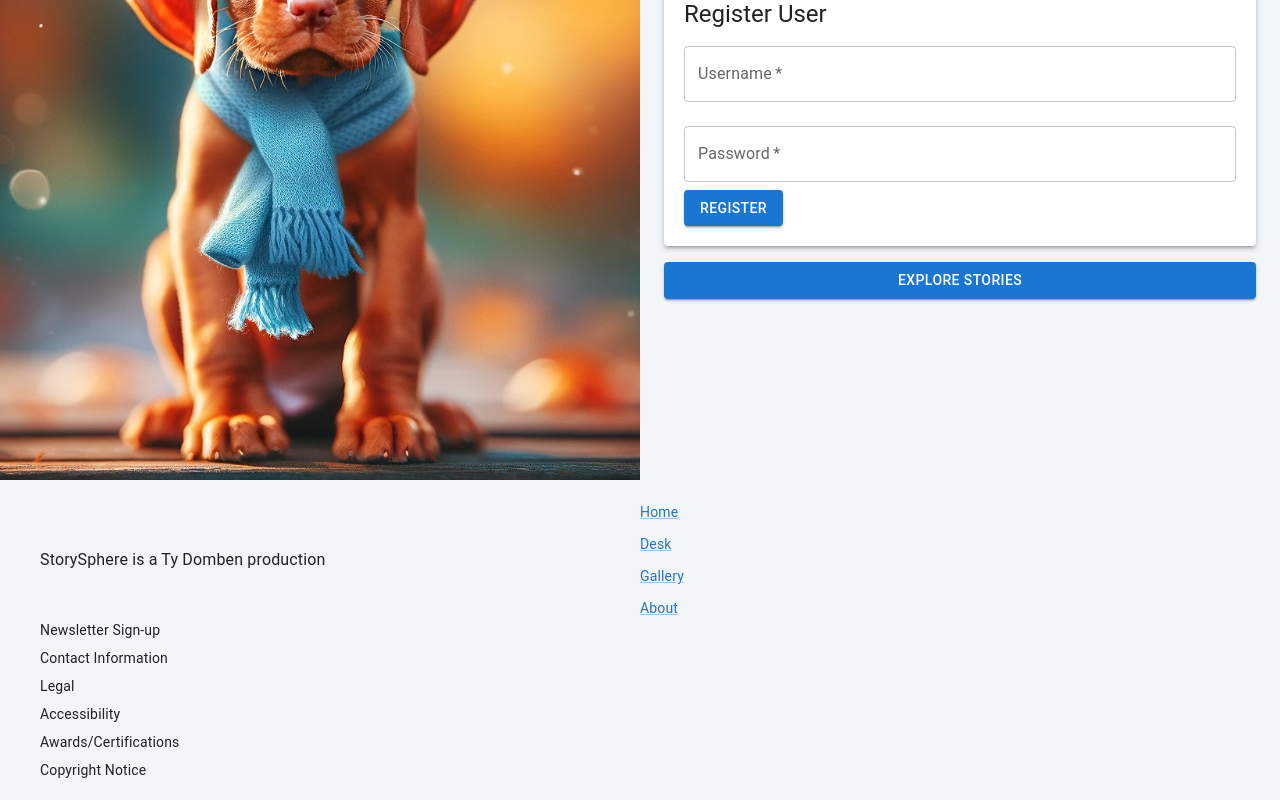
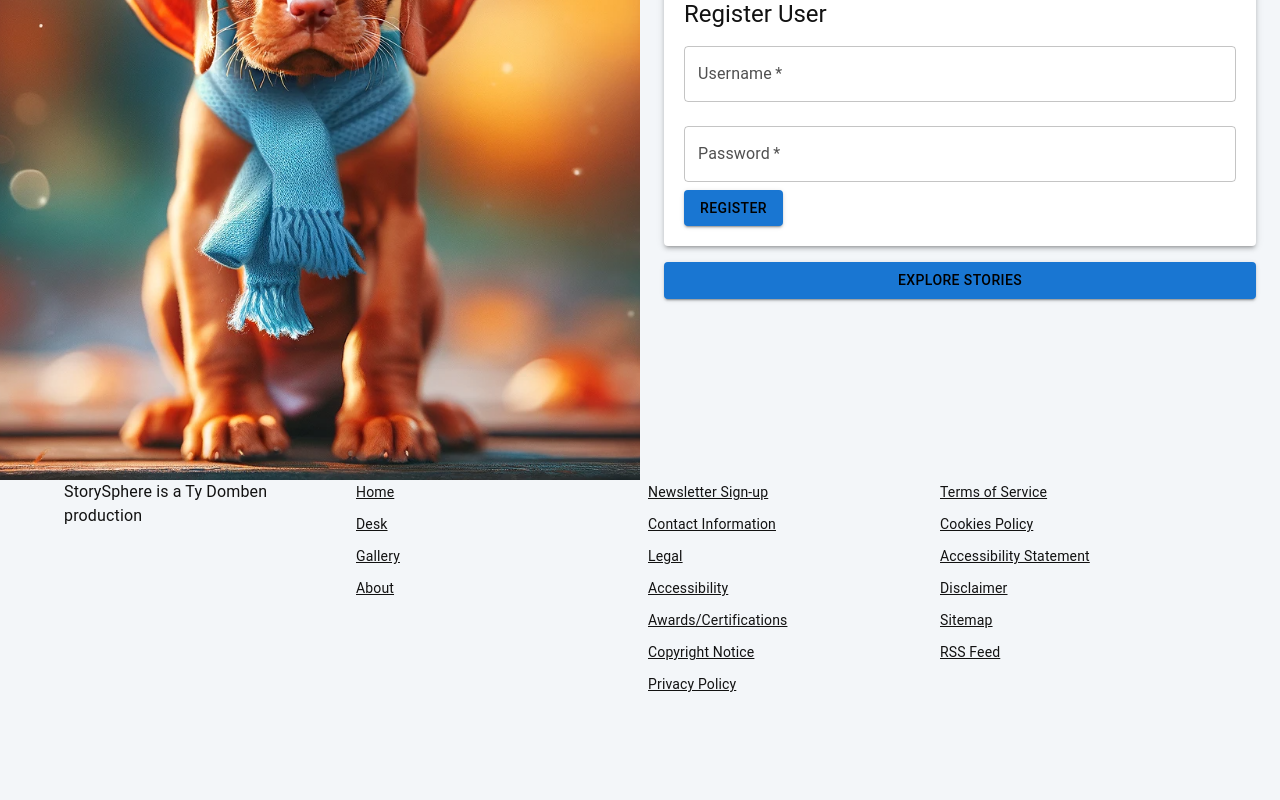
Before and after one commit to TyDomben/storySphere, a React (Vite) app: page /#/about in a window 1280 px wide. Shown: the part 384-1184 px from the top of the page. After the commit the page ends 1080 px from the top, so only its background shows below. Built offline with nearby package versions, Linux system fonts and the light colour scheme; no server answers.

Commit message:
fixed some issues with mui

```diff
--- a/index.html
+++ b/index.html
@@ -4,7 +4,7 @@
     <meta charset="utf-8">
     <meta name="viewport" content="width=device-width, initial-scale=1, shrink-to-fit=no">
     <meta name="theme-color" content="#000000">
-    <title>Prime Solo Project</title>
+    <title>StorySphere by Ty</title>
   </head>
   <body>
     <noscript>
--- a/package.json
+++ b/package.json
@@ -9,7 +9,7 @@
     "@emotion/react": "^11.11.3",
     "@emotion/styled": "^11.11.0",
     "@mui/icons-material": "^5.15.7",
-    "@mui/material": "^5.15.7",
+    "@mui/material": "^5.15.9",
     "@mui/styled-engine-sc": "^6.0.0-alpha.14",
     "axios": "^1.6.2",
     "bcryptjs": "^2.4.3",
--- a/src/components/Footer/Footer.jsx
+++ b/src/components/Footer/Footer.jsx
@@ -1,45 +1,74 @@
 import React from "react";
 import { Container, Grid, Typography, Link } from "@mui/material";
+// import { createTheme } from "@mui/material/styles";
+
+// const theme = createTheme();
 
 function Footer() {
-  // Define an array of links for easy mapping
-  // this makes an easier edit in the future
   const linkSections = [
-    { label: "Home", path: "/home" },
+    { label: "Home", path: "/" },
     { label: "Desk", path: "/desk" },
     { label: "Gallery", path: "/gallery" },
     { label: "About", path: "/about" },
   ];
 
-  // Define an array for the company info sections
-  // this makes an easier edit in the future
-  // TODO make these links like above? maybe just all to my github or something?
   const infoSections = [
-    "Newsletter Sign-up",
-    "Contact Information",
-    "Legal",
-    "Accessibility",
-    "Awards/Certifications",
-    "Copyright Notice",
+    {
+      label: "Newsletter Sign-up",
+      path: "https://github.com/TyDomben/TyDomben",
+    },
+    {
+      label: "Contact Information",
+      path: "https://github.com/TyDomben/TyDomben",
+    },
+    { label: "Legal", path: "https://github.com/TyDomben/TyDomben" },
+
+    { label: "Accessibility", path: "https://github.com/TyDomben/TyDomben" },
+    {
+      label: "Awards/Certifications",
+      path: "https://github.com/TyDomben/TyDomben",
+    },
+    { label: "Copyright Notice", path: "https://github.com/TyDomben/TyDomben" },
+    { label: "Privacy Policy", path: "https://github.com/TyDomben/TyDomben" },
+    { label: "Terms of Service", path: "https://github.com/TyDomben/TyDomben" },
+    { label: "Cookies Policy", path: "https://github.com/TyDomben/TyDomben" },
+    {
+      label: "Accessibility Statement",
+      path: "https://github.com/TyDomben/TyDomben",
+    },
+    { label: "Disclaimer", path: "https://github.com/TyDomben/TyDomben" },
+    { label: "Sitemap", path: "https://github.com/TyDomben/TyDomben" },
+    { label: "RSS Feed", path: "https://github.com/TyDomben/TyDomben" },
   ];
+  {
+    /* Footer.jsx */
+  }
+  return (
 
-  return (
-    <Container component="footer" style={{ padding: "20px 0" }}>
-      <Grid container justifyContent="space-between" alignItems="center">
-        {/* Left side - Production Notice */}
-        <Grid item xs={12} sm={6}>
-          <Typography variant="subtitle1">
+    <Container
+      // component="footer"
+
+
+      // sx={{
+      //   py: 5, // padding top and bottom
+      //   backgroundColor: "#f7f7f7",
+      //   color: "text.secondary", // theme-based color
+      // }}
+    >
+      <Grid container spacing={2} justifyContent="space-between">
+        {/* Production Notice */}
+        <Grid item xs={12} sm={3}>
+          <Typography variant="body1">
             StorySphere is a Ty Domben production
           </Typography>
         </Grid>
 
-        {/* Right side - Navigation Links */}
-        <Grid item xs={12} sm={6}>
-          {/* Stacking links vertically */}
+        {/* Navigation Links */}
+        <Grid item xs={12} sm={3}>
           <Grid container direction="column" spacing={1}>
             {linkSections.map((section) => (
               <Grid item key={section.label}>
-                <Link href={section.path} variant="body2">
+                <Link href={section.path} variant="body2" color="inherit">
                   {section.label}
                 </Link>
               </Grid>
@@ -47,17 +76,33 @@ function Footer() {
           </Grid>
         </Grid>
 
-        {/* Company Info Sections */}
-
-        {/* Aligns items to the end of the grid container (right side) */}
-        {/* TODO : Stacking links vertically  I've spent enough time on this for right now */}
-        <Grid container direction="column" justifyContent="flex-end" spacing={1}>
-          {/* The map function will render each item in the infoSections array */}
-          {infoSections.map((info) => (
-            <Grid item key={info}>
-              <Typography variant="body2">{info}</Typography>
-            </Grid>
-          ))}
+        {/* Company Info Links */}
+        {/* Split into two columns */}
+        <Grid item xs={12} sm={3}>
+          <Grid container direction="column" spacing={1}>
+            {infoSections
+              .slice(0, Math.ceil(infoSections.length / 2))
+              .map((info) => (
+                <Grid item key={info.label}>
+                  <Link href={info.path} variant="body2" color="inherit">
+                    {info.label}
+                  </Link>
+                </Grid>
+              ))}
+          </Grid>
+        </Grid>
+        <Grid item xs={12} sm={3}>
+          <Grid container direction="column" spacing={1}>
+            {infoSections
+              .slice(Math.ceil(infoSections.length / 2))
+              .map((info) => (
+                <Grid item key={info.label}>
+                  <Link href={info.path} variant="body2" color="inherit">
+                    {info.label}
+                  </Link>
+                </Grid>
+              ))}
+          </Grid>
         </Grid>
       </Grid>
     </Container>
--- a/src/components/Nav/Nav.jsx
+++ b/src/components/Nav/Nav.jsx
@@ -13,13 +13,11 @@ import {
 import LogOutButton from "../LogOutButton/LogOutButton";
 import { useTheme } from "../../theme/ThemeContext";
 
-// Import the toggleTheme action from the actions folder
-
 function Nav({ toggleTheme }) {
   // Receive toggleTheme as a prop
   const [mode, setMode] = useState("light");
   const user = useSelector((store) => store.user);
-  // const theme = useTheme(); // Access the current theme
+  const theme = useTheme(); // Access the current theme
   // Load on Mount - Check Local Storage first
   useEffect(() => {
     const storedMode = localStorage.getItem("themeMode");
@@ -33,11 +31,6 @@ function Nav({ toggleTheme }) {
     localStorage.setItem("themeMode", mode);
   }, [mode]); // Run effect every time 'mode' changes.
 
-  // const handleThemeChange = () => {
-  //   setMode((prevMode) => (prevMode === "light" ? "dark" : "light")); // Toggle State
-  // };
-  // const { toggleTheme, themeMode } = useTheme(); // Use this for toggling and displaying the theme
-
   return (
     <AppBar position="static">
       <Toolbar>
@@ -47,10 +40,8 @@ function Nav({ toggleTheme }) {
           to="/"
           sx={{
             flexGrow: 1,
-            // Access theme colors (needs proper ThemeProvider setup still)
-
-            // color: theme.palette.text.primary, // Dynamically set the text color based on the theme
-            textDecoration: "none", // Optional: Removes underline from the link
+            color: "inherit", // * Inherit color from parent
+            textDecoration: "none",
           }}
         >
           {" "}
@@ -76,7 +67,9 @@ function Nav({ toggleTheme }) {
         {user.id ? (
           // Links to show when user is logged in
           <>
-            <Button color="inherit" component={RouterLink} to="/user">
+            {/* we need to redirect home to / */}
+
+            <Button color="inherit" component={RouterLink} to="/">
               Home
             </Button>
             <Button color="inherit" component={RouterLink} to="/gallery">
--- a/src/index.jsx
+++ b/src/index.jsx
@@ -10,7 +10,6 @@ const root = ReactDOM.createRoot(document.getElementById("react-root"));
 root.render(
   <React.StrictMode>
     <Provider store={store}>
-
       <App />
     </Provider>
   </React.StrictMode>
--- a/src/redux/reducers/text.reducer.js
+++ b/src/redux/reducers/text.reducer.js
@@ -13,7 +13,6 @@ import {
   DELETE_STORY_FAILURE,
 } from "../actions/actions";
 
-
 const initialState = {
   stories: [], // Array to hold our story "kittens"
   isLoading: false,
@@ -22,6 +21,17 @@ const initialState = {
 
 const textReducer = (state = initialState, action) => {
   switch (action.type) {
+    case action.GENERATE_STORY_SUCCESS:
+      return {
+        ...state,
+        stories: [...state.stories, action.payload.story],
+        error: null,
+      };
+    case action.GENERATE_STORY_FAILURE:
+      return {
+        ...state,
+        error: action.payload.error,
+      };
     case FETCH_STORIES_REQUEST:
       return { ...state, isLoading: true };
     case FETCH_STORIES_SUCCESS:
--- a/src/redux/sagas/_root.saga.js
+++ b/src/redux/sagas/_root.saga.js
@@ -22,7 +22,7 @@ export default function* rootSaga() {
     userSaga(),
     watchTextSagas(),
     watchImageSagas(),
+    // watchAudioSagas(),
 
-    // watchAudioSagas(),
   ]);
 }
--- a/src/theme/theme.js
+++ b/src/theme/theme.js
@@ -7,41 +7,45 @@ const getDesignTokens = (mode) => ({
     mode,
     ...(mode === "light"
       ? {
-          // Palette values for light mode
+          // Light Mode Palette
           primary: {
-            main: "#1976d2", // blue
+            main: "#1976d2", // Blue (keep or adjust as needed)
+            contrastText: "#000000", // Black, strong contrast against blue
           },
           secondary: {
-            main: "#dc004e", // pink
+            main: "#dc004e", // Pink (keep or adjust as needed)
+            contrastText: "#ffffff", // White, excellent contrast against pink
           },
           background: {
-            default: "#f3f6f9", // Light grey background
-            paper: "#ffffff",
+            default: "#f3f6f9", // Off-white background
+            paper: "#ffffff", // Pure white for elements like cards
+          },
+          text: {
+            primary: "#121212", // Very dark text for main content
+            secondary: "#505050", // Slightly lighter, good for secondary text
           },
         }
       : {
-          // Palette values for dark mode
+          // Dark Mode Palette
           primary: {
-            main: "#90caf9", // Lighter blue for contrast against dark backgrounds
+            main: "#90caf9", // Light blue
+            contrastText: "#000000", // Black, strong contrast against light blue
           },
           secondary: {
-            main: "#f48fb1", // Lighter pink for contrast
+            main: "#f48fb1", // Lighter pink
+            contrastText: "#000000", // Black for sufficient contrast
           },
           background: {
             default: "#121212", // Dark grey background
-            paper: "#1e1e1e",
+            paper: "#202020", // Slightly lighter for cards/raised elements
           },
           text: {
-            primary: "#e0e0e0",
-            secondary: "#aaaaaa",
+            primary: "#f0f0f0", // Off-white, good readability on dark
+            secondary: "#aaaaaa", // Lighter grey for less importance
           },
         }),
   },
-  // Add any other global overrides and customizations here
 });
-
-// Create a light mode theme
 export const lightTheme = createTheme(getDesignTokens("light"));
-
-// Create a dark mode theme
 export const darkTheme = createTheme(getDesignTokens("dark"));
+export const theme = { lightTheme, darkTheme }
```
Also changed, not shown: src/components/AboutPage/AboutPage.jsx (+77 -26 lines), src/components/App/App.jsx (+12 -6 lines), src/components/Desk/Desk.jsx (+96 -96 lines), src/redux/sagas/text.saga.js (+9 -4 lines), 2 other files (tests, documents, lock files or other folders).
